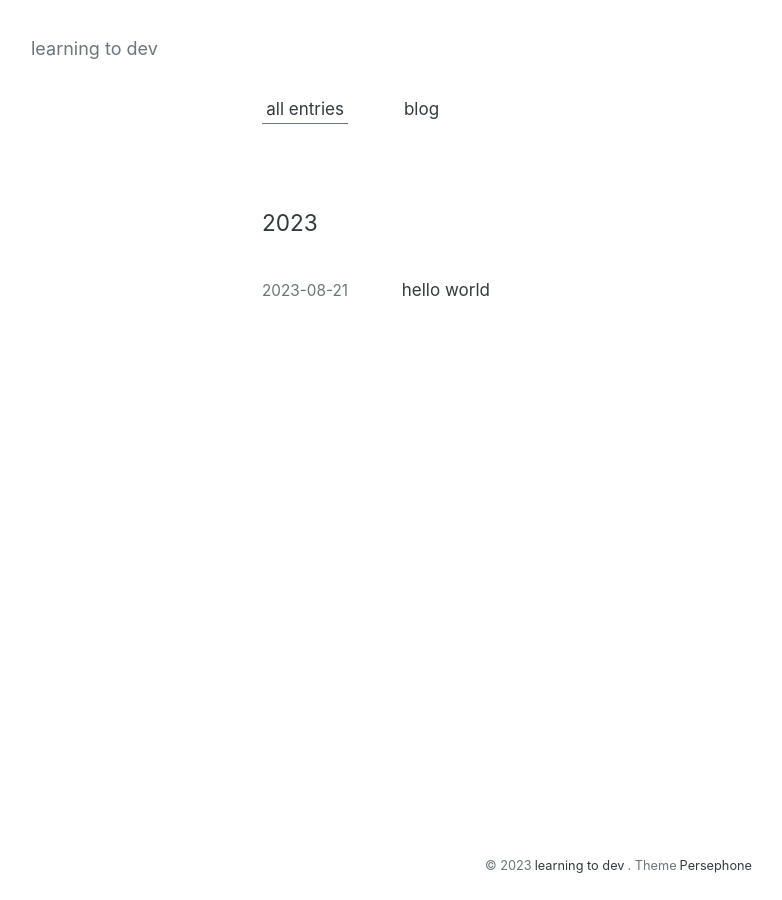
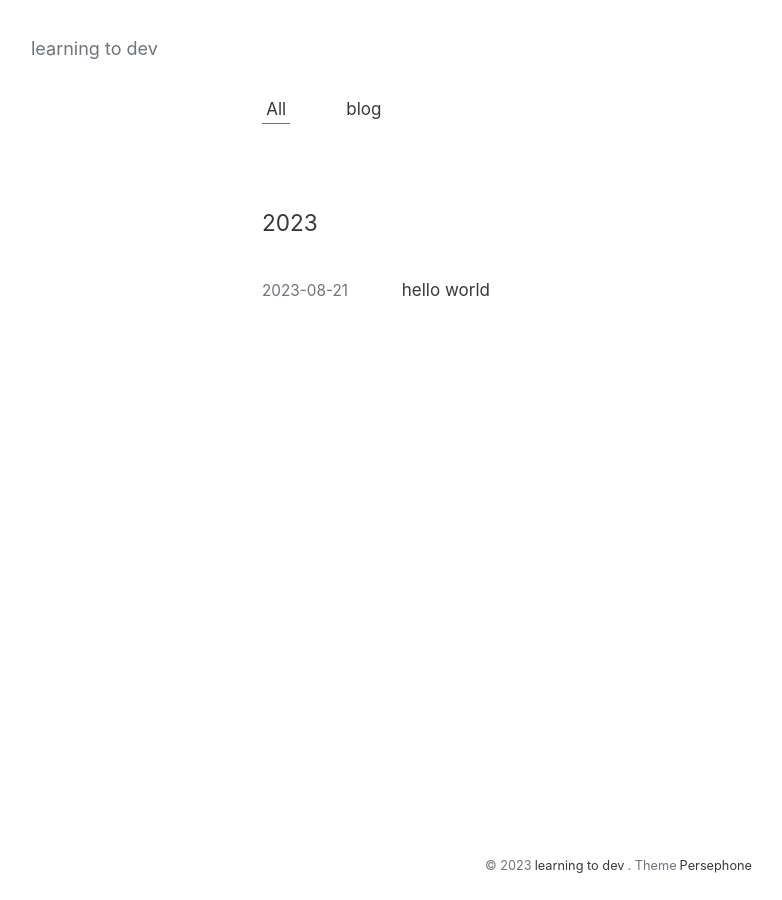
Before and after one commit to okaykoa/dev-blog, a Jekyll site: the page built from index.md, in a window 1280 px wide. Shown: the whole page, without its empty margins (20-802 px from the left). Built offline with Jekyll 4.4.1, drawn with Linux system fonts in a browser that asks for light colours.

Commit message:
Update _config.yml

```diff
--- a/_config.yml
+++ b/_config.yml
@@ -24,7 +24,7 @@ theme_setting:
   # # The slides count in the slides layout. Default is 4.
   # slides_count: 5
   # The ← back URL on the top of your post page. Default is your site's home page.
-  blog_page: "pages/blog.md"
+  blog_page: "index.md"
   # The ← back URL on the top of your post page. Default is your site's home page.
   about_page: "index.md"
   # #  The URL of the menu icon(which has three black lines). Will be shown on the slides/book/chapter layouts It won't be shown if blank.
@@ -41,9 +41,9 @@ theme_setting:
   # math: true # Mathjax
   # mermaid: true # Mermaid
   #  Locales of this theme.
-  lang:
-    category_all: all entries # The first tag in the categories bar on the blog layout page. By clicking it all of your posts will be shown. Default is 'All'.
-    blog_title: posts # The text of ← back url on the top of the post layout.  Default is 'Home'.
+  # lang:
+    # category_all: all entries # The first tag in the categories bar on the blog layout page. By clicking it all of your posts will be shown. Default is 'All'.
+    # blog_title: posts # The text of ← back url on the top of the post layout.  Default is 'Home'.
     # # The locales of the comment controls.
     # comment:
     #   user: "昵称"
```
